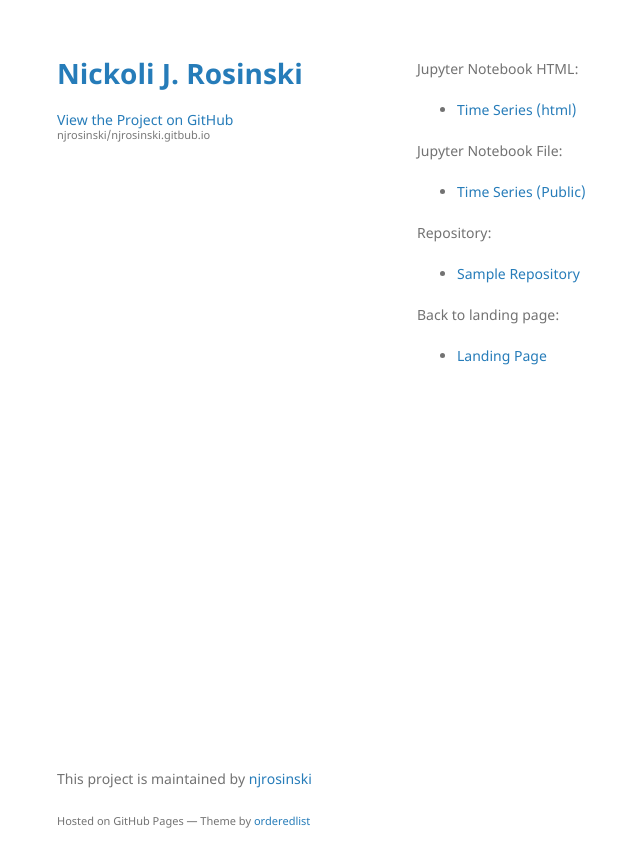
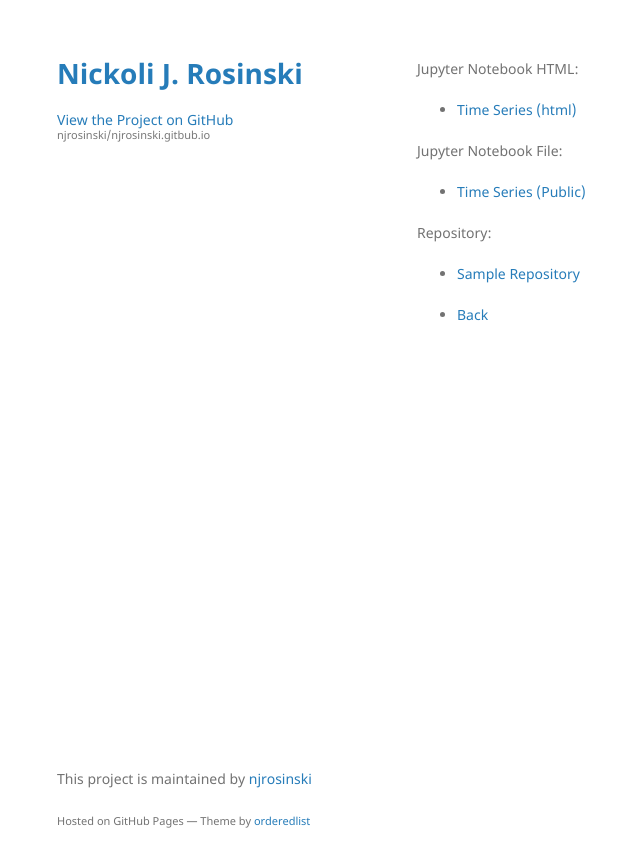
Before and after one commit to njrosinski/njrosinski.gitbub.io, a Jekyll site: the page built from module3/index.md, in a window 1280 px wide. Shown: the top 867 px of the page, without its empty margins (153-793 px from the left). Built offline with Jekyll 4.4.1, drawn with Linux system fonts in a browser that asks for light colours; our own code applies the rules of GitHub Pages for plain Markdown files.

Commit message:
Update index.md

```diff
--- a/module3/index.md
+++ b/module3/index.md
@@ -11,5 +11,5 @@ Jupyter Notebook File:
 Repository:
 - [Sample Repository](https://github.com/njrosinski/sample)
 
-Back to landing page:
-- [Landing Page](https://njrosinski.github.io)
+
+- [Back](https://njrosinski.github.io)
```
